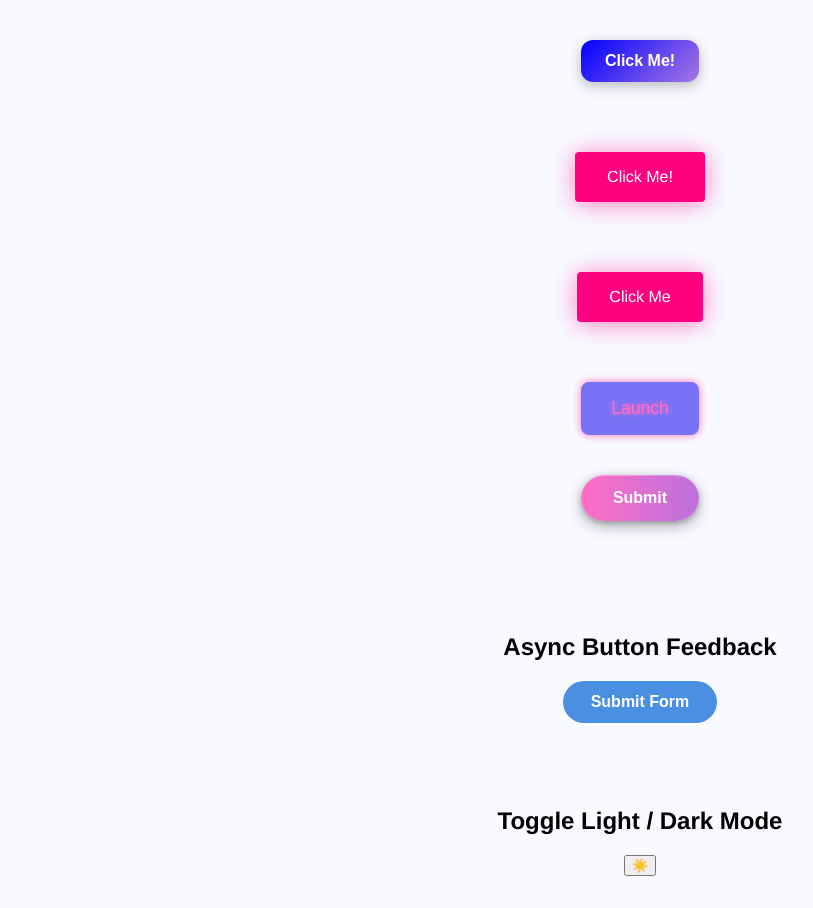
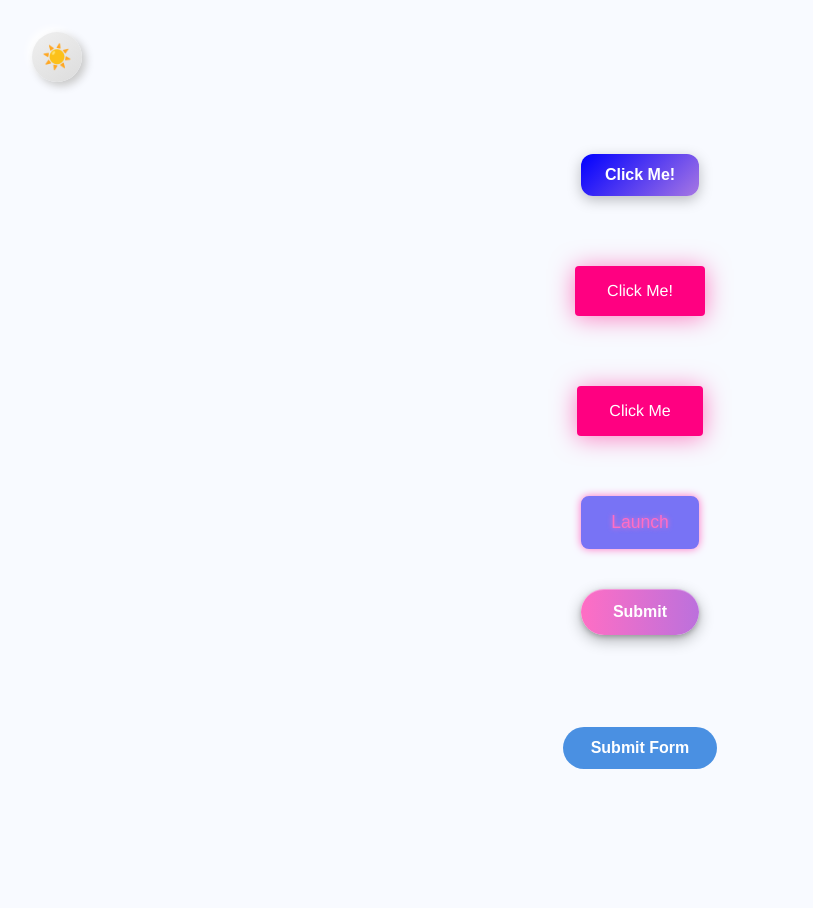
Before and after one commit to barrett38/Button-Gallery, a React (Create React App) app: page / in a window 1280 px wide. Shown: the whole page, without its empty margins (0-813 px from the left). After the commit the page ends 801 px from the top, so only its background shows below. Built offline with nearby package versions, Linux system fonts and the light colour scheme.

Commit message:
Slowed dark-mode

```diff
--- a/src/App.js
+++ b/src/App.js
@@ -1,15 +1,19 @@
 import React from "react";
+
+import ThemeToggleButton from "./components/ThemeToggleButton/ThemeToggleButton.jsx";
 import BubblyButton from "./components/bubbly-button/Bubbly-Button";
 import HeartyButton from "./components/hearty-button/Hearty-Button";
 import ExpandingButton from "./components/ExpandingButton/ExpandingButton";
 import GlowingButton from "./components/GlowingButton/GlowingButton";
 import GradientSlideButton from "./components/GradientSlideButton/GradientSlideButton";
 import LoadingSuccessButton from "./components/LoadingSuccessButton/LoadingSuccessButton";
-import ThemeToggleButton from "./components/ThemeToggleButton/ThemeToggleButton.jsx";
 
 const App = () => {
   return (
     <>
+      <div style={{ padding: "2rem", textAlign: "center" }}>
+        <ThemeToggleButton />
+      </div>
       <div>
         <ExpandingButton>Click Me!</ExpandingButton>
       </div>
@@ -26,15 +30,10 @@ const App = () => {
         <GradientSlideButton />
       </div>
       <div style={{ padding: "2rem", textAlign: "center" }}>
-        <h2>Async Button Feedback</h2>
         <LoadingSuccessButton
           label="Submit Form"
           onClick={() => console.log("Form submitted")}
         />
-      </div>
-      <div style={{ padding: "2rem", textAlign: "center" }}>
-        <h2>Toggle Light / Dark Mode</h2>
-        <ThemeToggleButton />
       </div>
     </>
   );
--- a/src/components/ThemeToggleButton/ThemeToggleButton.css
+++ b/src/components/ThemeToggleButton/ThemeToggleButton.css
@@ -0,0 +1,30 @@
+.theme-toggle {
+  width: 50px;
+  height: 50px;
+  border: none;
+  border-radius: 50%;
+  font-size: 1.5rem;
+  cursor: pointer;
+  transition: background 0.4s, transform 0.3s;
+  display: flex;
+  align-items: center;
+  justify-content: center;
+  background: linear-gradient(145deg, #f0f0f0, #dcdcdc);
+  box-shadow: 4px 4px 8px #c8c8c8, -4px -4px 8px #ffffff;
+}
+
+.theme-toggle:hover {
+  transform: scale(1.1);
+}
+
+.theme-toggle.dark {
+  background: linear-gradient(145deg, #2e2e2e, #3c3c3c);
+  color: #f9f9f9;
+  box-shadow: 4px 4px 8px #1a1a1a, -4px -4px 8px #4a4a4a;
+}
+
+body.dark-mode {
+  background-color: #121212;
+  color: #f5f5f5;
+  transition: background-color 1s, color 1s;
+}
```
